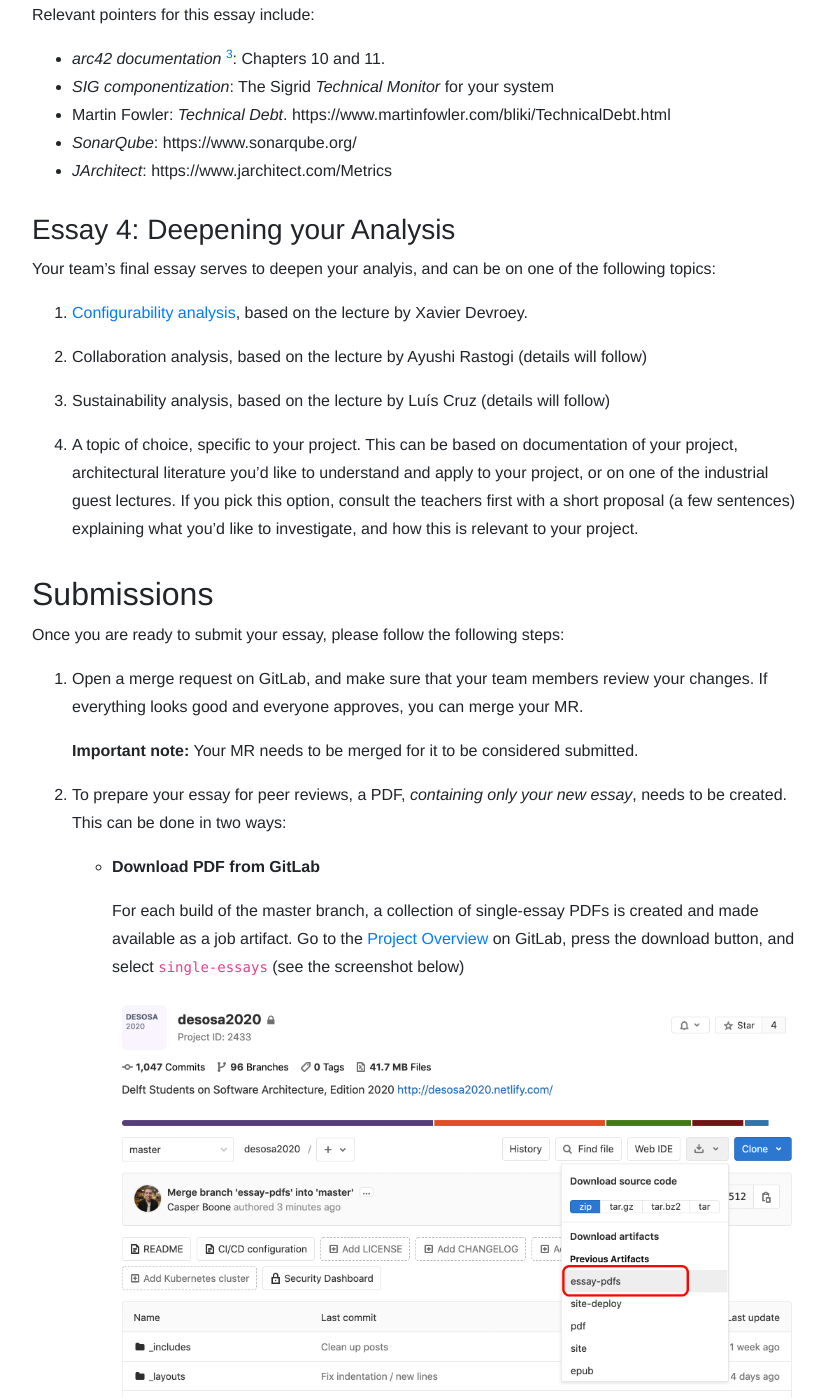
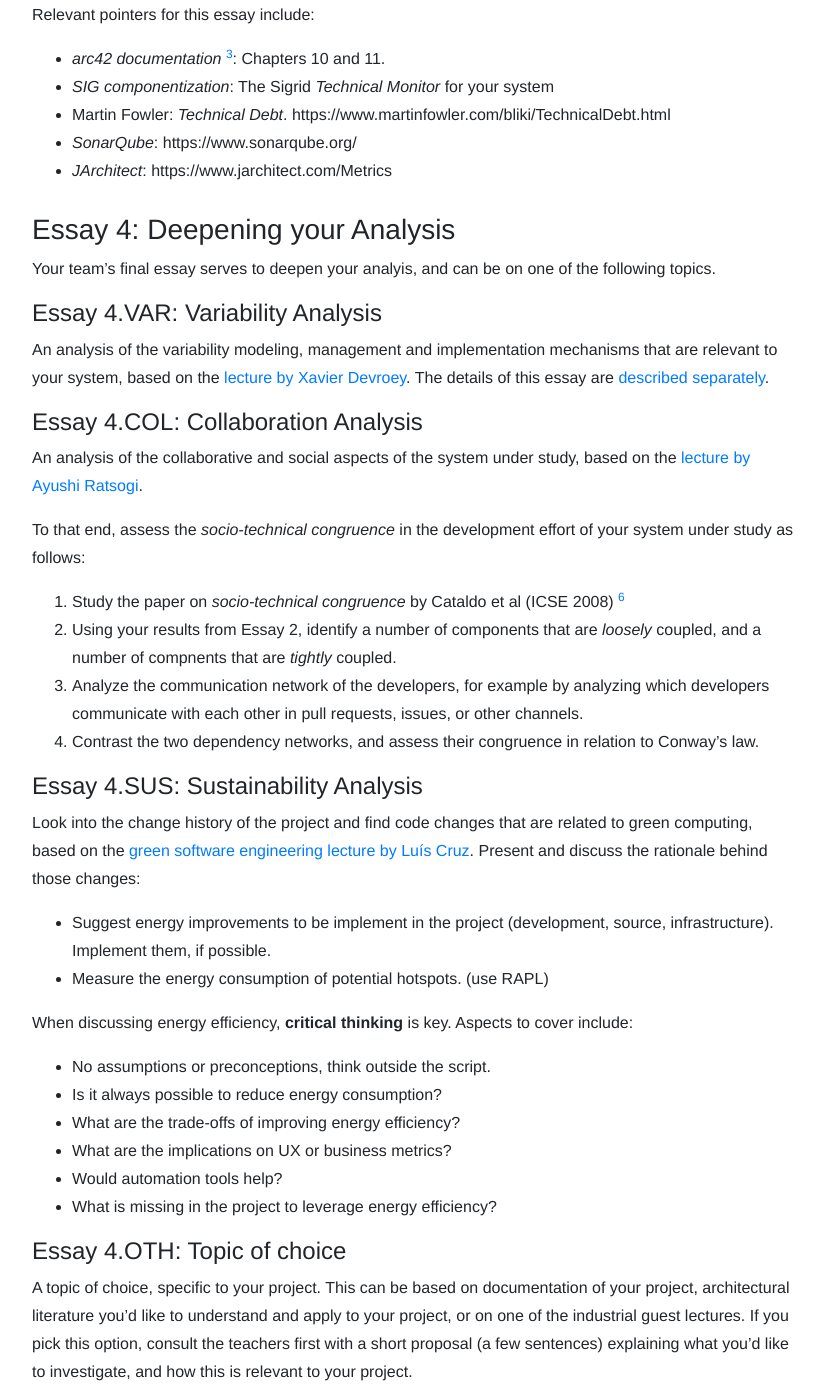
Before and after one commit to SERG-Delft/delftswa, a Jekyll site: the page built from 2020/assignment.md, in a window 1280 px wide and 1400 px high, scrolled down 5423 px. Shown: the whole window, without its empty margins (224-1050 px from the left). Built offline with Jekyll 4.4.1, drawn with Linux system fonts in a browser that asks for light colours; some of the changed text lies outside the part shown.

Commit message:
Update assignment 4

```diff
--- a/2020/assignment.md
+++ b/2020/assignment.md
@@ -193,7 +193,58 @@ Relevant pointers for this essay include:
 <a id="deepening"></a>
 ### Essay 4: Deepening your Analysis
 
-Your team's final essay serves to deepen your analyis, and can be on one of the following topics:
+Your team's final essay serves to deepen your analyis, and can be on one of the following topics.
+
+#### Essay 4.VAR: Variability Analysis
+
+An analysis of the variability modeling, management and implementation mechanisms that are relevant to your system,
+based on the [lecture by Xavier Devroey](slides/tudelft-architecture-spl2020.pdf).
+The details of this essay are [described separately](assignment-variability.html).
+
+#### Essay 4.COL: Collaboration Analysis
+
+An analysis of  the collaborative and social aspects of the  system under study, based on the [lecture by Ayushi Ratsogi](slides/sa-people.pdf).
+
+To that end, assess the _socio-technical congruence_ in the development effort of your system under study as follows:
+
+1. Study the paper on _socio-technical congruence_ by Cataldo et al (ICSE 2008) [^cataldo]
+2. Using your results from Essay 2, identify a number of components that are _loosely_ coupled, and a number of compnents that are  _tightly_ coupled.
+3. Analyze  the communication network of the developers, for example by analyzing  which developers communicate with each other in pull requests, issues, or other channels.
+4. Contrast the two dependency  networks, and assess their congruence in relation to Conway's law.
+
+
+#### Essay 4.SUS: Sustainability Analysis
+
+Look into the change history of the project and find code changes that are related
+to green computing, based on the [green software engineering lecture by Luís Cruz](slides/sa-green-se.pdf).
+Present and discuss the rationale behind those changes:
+
+- Suggest energy improvements to be implement in the project (development, source, infrastructure). Implement them, if possible.
+- Measure the energy consumption of potential hotspots. (use RAPL)
+
+When discussing energy efficiency, **critical thinking** is key. Aspects to cover include:
+
+- No assumptions or preconceptions, think outside the script.
+- Is it always possible to reduce energy consumption?
+- What are the trade-offs of improving energy efficiency?
+- What are the implications on UX or business metrics?
+- Would automation tools help?
+- What is missing in the project to leverage energy efficiency?
+
+<!--
+#### Essay 4.ETH: Ethics
+
+
+#### Essay 5.QUA: Deeper Quality Assessment
+-->
+
+#### Essay 4.OTH: Topic of choice
+
+A topic of choice, specific to your project. This can be based on documentation of your project, architectural literature you'd like to understand and apply to your project, or on one of the industrial guest lectures. If you pick this option, consult the teachers first with a short proposal (a few sentences) explaining what you'd like to investigate, and how this is relevant to your project.
+
+
+<!--
+### Essay  4 OLD
 
 1. [Configurability analysis](assignment-variability.html), based on the lecture by Xavier Devroey.
 
@@ -202,6 +253,7 @@ Your team's final essay serves to deepen your analyis, and can be on one of the
 3. Sustainability analysis, based on the lecture by Luís Cruz (details will follow)
 
 4. A topic of choice, specific to your project. This can be based on documentation of your project, architectural literature you'd like to understand and apply to your project, or on one of the industrial guest lectures. If you pick this option, consult the teachers first with a short proposal (a few sentences) explaining what you'd like to investigate, and how this is relevant to your project.
+-->
 
 ## Submissions
 
@@ -297,3 +349,5 @@ While your aim is of course that the pull request gets merged, the merge itself
 [^arc]: Peter Hruschka and Gernot Starke. arc42: Effective, lean and pragmatic architecture documentation and communication. [https://docs.arc42.org/home/][arc42]
 
 [^c4]: The C4 model for visualising software architecture. [https://c4model.com/](https://c4model.com/).
+
+[^cataldo]: Cataldo, Herbsleb, and Carley.  Socio-Technical Congruence: A Framework for Assessing the Impact of Technical and Work Dependencies on Software Development Productivity. ICSE 2008. [https://herbsleb.org/web-pubs/pdfs/cataldo-socio-2008.pdf](https://herbsleb.org/web-pubs/pdfs/cataldo-socio-2008.pdf)
```
